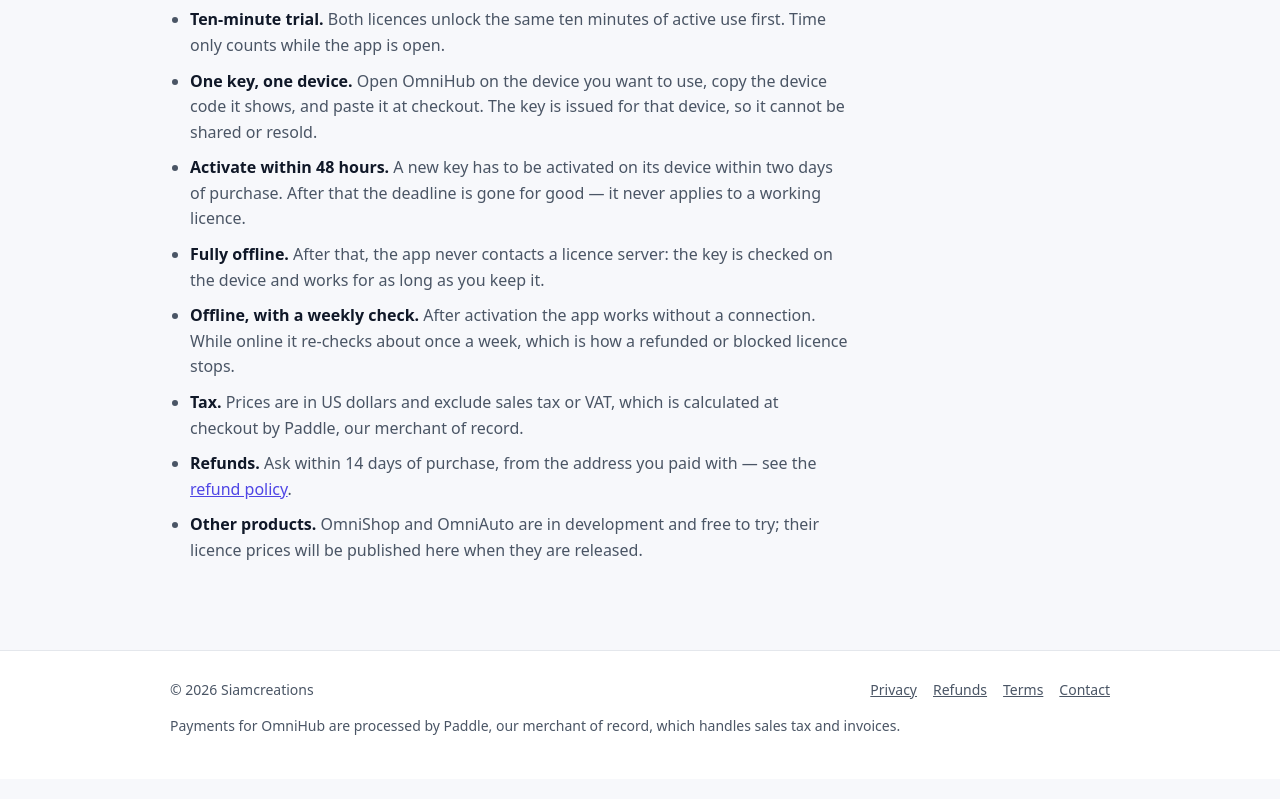
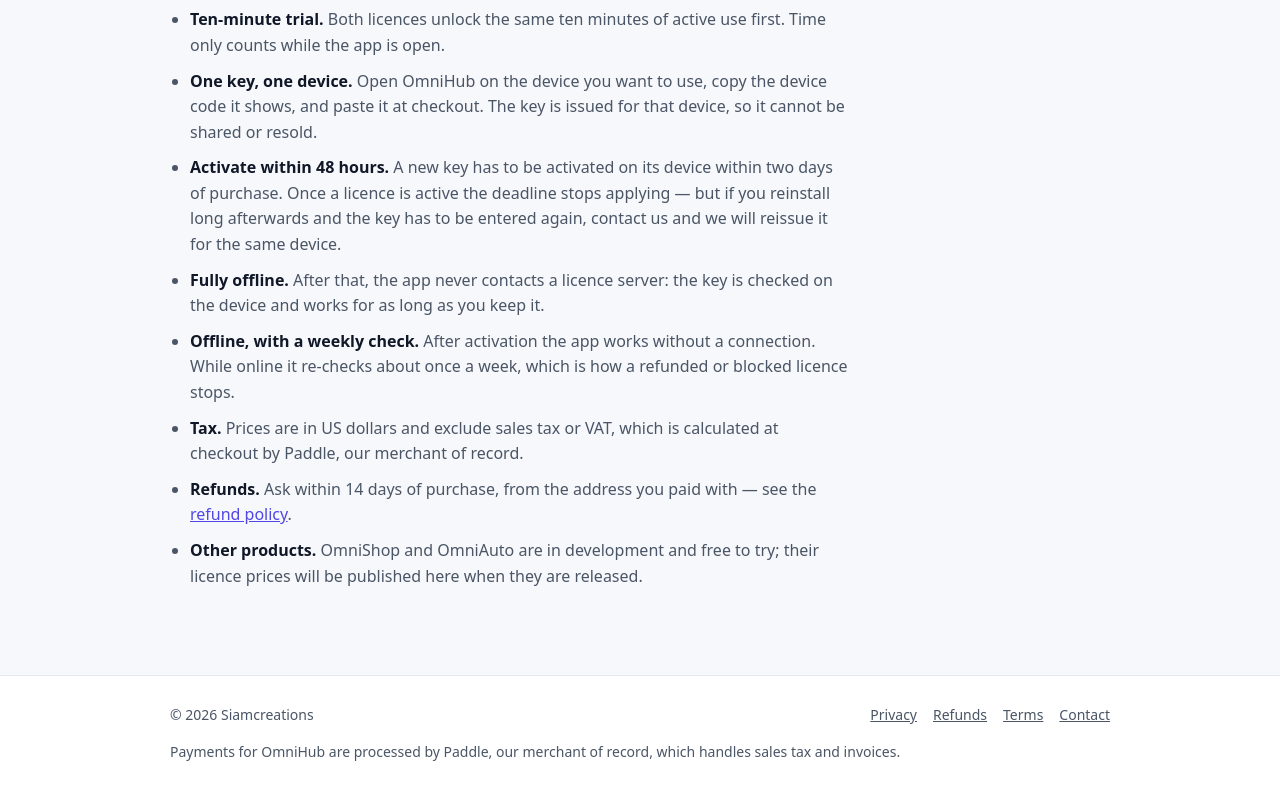
Before and after one commit to pnoch/siamcreations-site, a plain HTML site: page pricing/index.html in a window 1280 px wide. Shown: the part 748-1547 px from the top of the page. Drawn offline with Linux system fonts and the light colour scheme.

Commit message:
copy: be precise about what the 48-hour window does not cover
The app checks the deadline whenever a key is entered, including after a
reinstall, so 'never applies once activated' promised more than the code can
keep without a server. Pricing and terms now say the deadline stops applying
to the licence in use, and that entering it again after a late reinstall may
need a reissue.

```diff
--- a/pricing/index.html
+++ b/pricing/index.html
@@ -131,9 +131,10 @@
             </li>
             <li>
               <strong>Activate within 48 hours.</strong> A new key has to be
-              activated on its device within two days of purchase. After that
-              the deadline is gone for good — it never applies to a working
-              licence.
+              activated on its device within two days of purchase. Once a
+              licence is active the deadline stops applying — but if you
+              reinstall long afterwards and the key has to be entered again,
+              contact us and we will reissue it for the same device.
             </li>
             <li>
               <strong>Fully offline.</strong> After that, the app never contacts
```
Also changed, not shown: terms/index.html (+5 -3 lines).
